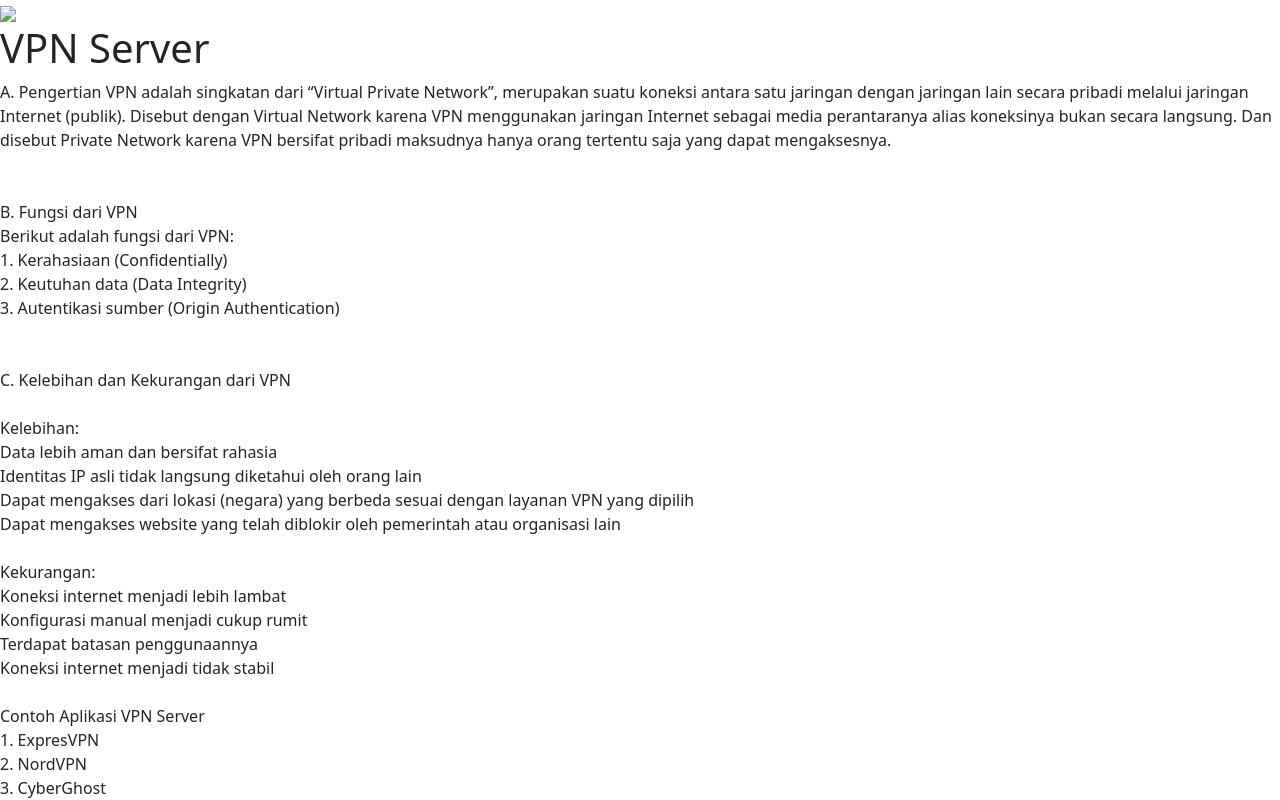
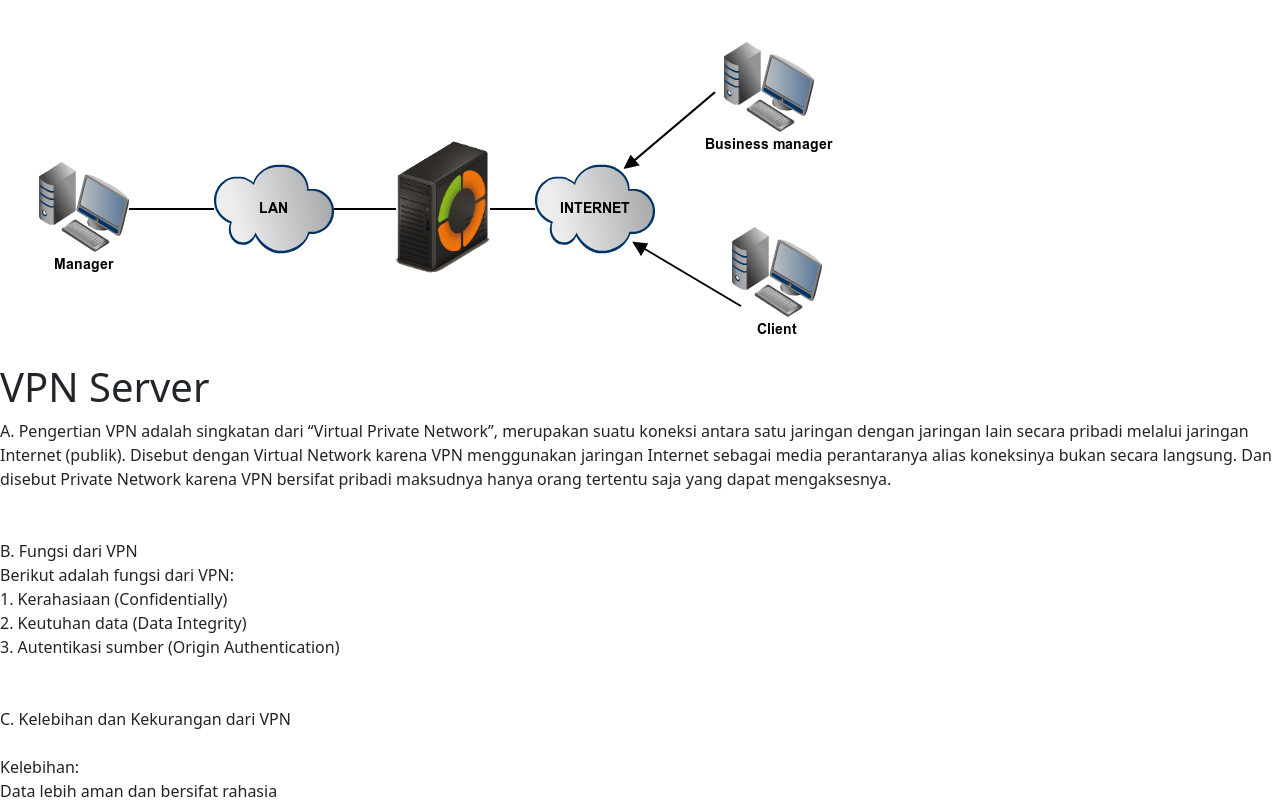
Before and after one commit to branz012/branz.github.io, a plain HTML site: page index.html in a window 1280 px wide. Shown: the top 800 px of the page. Drawn offline with nearby package versions, Linux system fonts and the light colour scheme.

Commit message:
index.html

```diff
--- a/index.html
+++ b/index.html
@@ -11,7 +11,7 @@
     <title>VPN Server</title>
   </head>
   <body>
-    <img src="VPN Server/img/road-warior.png" >
+    <img src="VPN Server/img/road-warrior.png" >
     <h1>VPN Server</h1>
 
     <p>A. Pengertian
```
